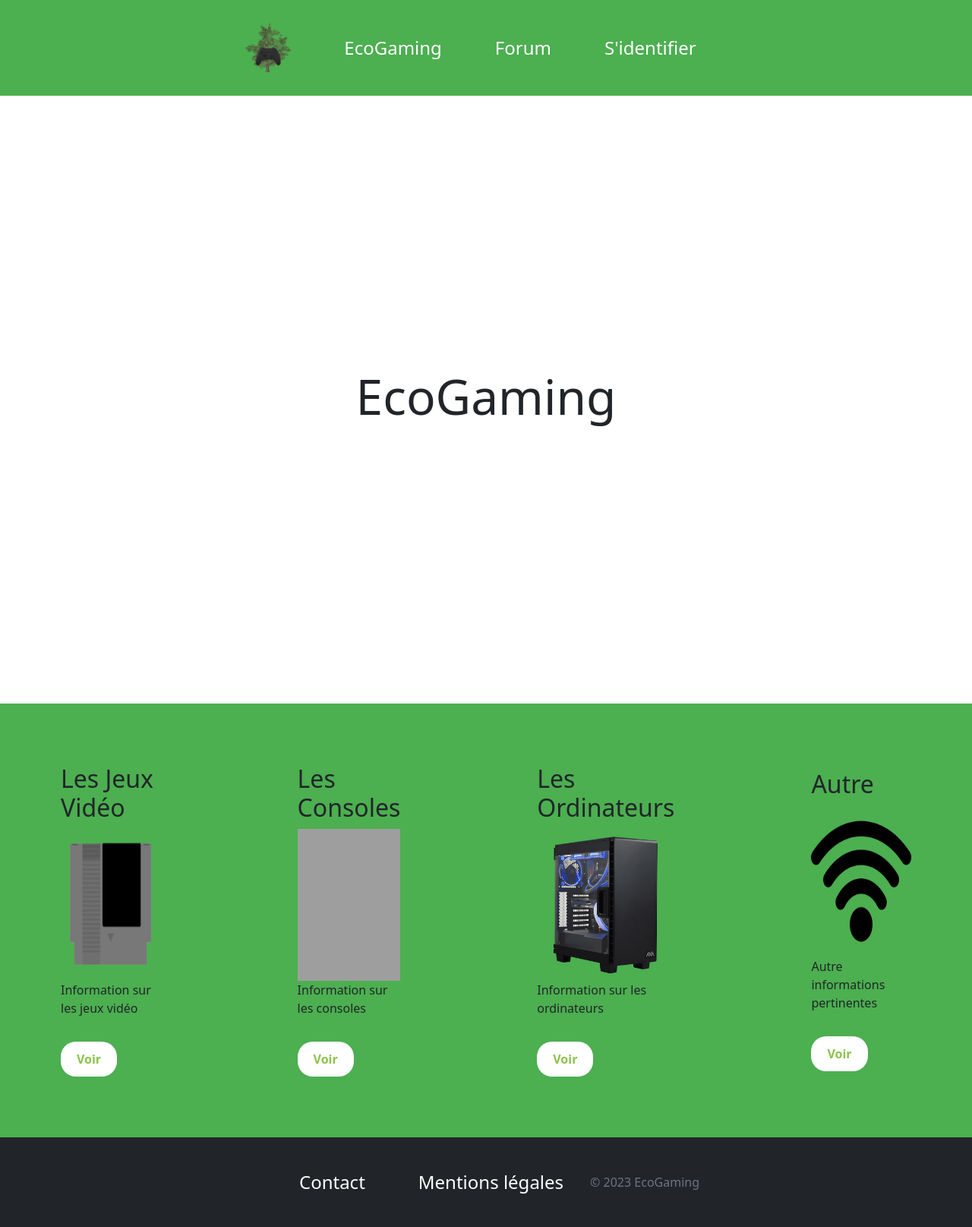
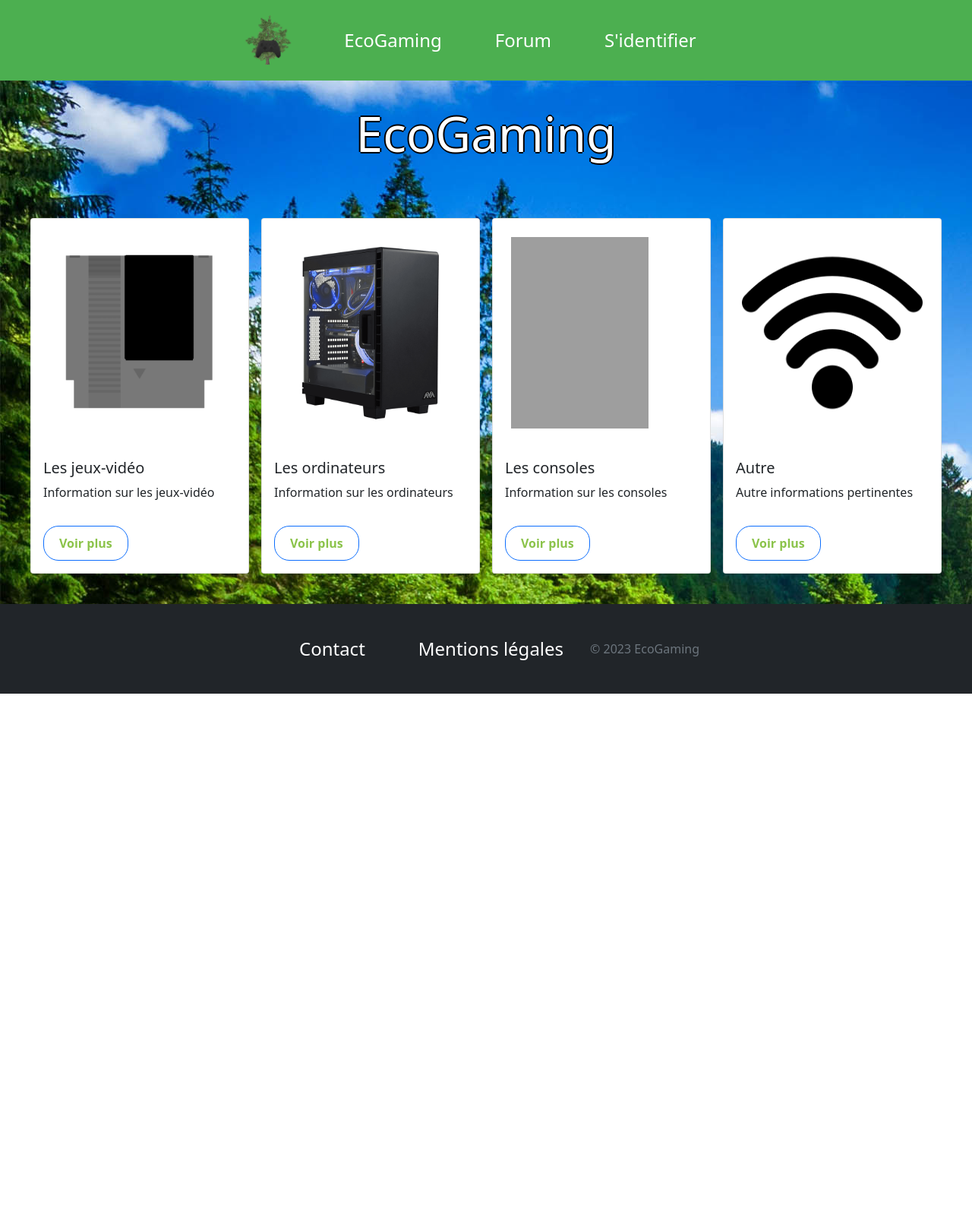
Before and after one commit to Amaboss10/EcoGaming, a Symfony app: template templates/homepage/index.html.twig in a window 1280 px wide. Shown: the whole page at 76% size. After the commit the page ends 913 px from the top, so only its background shows below. Run offline with Twig, Linux system fonts and the light colour scheme; the template is opened without the code that fills it, so the values that code supplies are empty; some libraries are stand-ins or nearby versions; grey boxes are pictures that could not be loaded.

Commit message:
main: fix

```diff
--- a/public/css/style.css
+++ b/public/css/style.css
@@ -9,7 +9,7 @@ body {
   align-items: center;
   justify-content: center;
   background-color: #4CAF50;
-  padding: 20px;
+  padding: 10px;
   margin: 0;
 }
 
@@ -46,51 +46,27 @@ nav .adiv a:hover {
 
 
 /*homepage*/
-
 .homepagediv {
   display: flex;
+  flex-direction: column;
   justify-content: center;
   align-items: center;
-  height: 100vh; /* Set height to fill entire viewport */
+  padding: 2em;
+  background: url("../img/nature.jpg");
 }
 
 .homepagediv h1 {
   font-size: 4rem; /* Adjust font size as needed */
   text-align: center;
-}
-/*homepage section*/
-.homepagesection {
-  background-color: #4CAF50;
+  color: white;
+  margin: 0;
+  padding-bottom: 1em;
+  text-shadow: 2px 0 0 #000, 0 -2px 0 #000, 0 2px 0 #000, -2px 0 0 #000;
 }
 
-.container {
-  display: flex;
-  justify-content: center;
-  align-items: center;
-  flex-wrap: wrap;
-  gap: 5rem;
-  padding: 5rem;
-  max-width: 1500px;
-  margin: 0 auto;
-}
-
-.row {
-  display: flex;
-  align-items: center;
-}
-
-.col {
-  margin-right: 100px;
-  flex: 1;
-}
-
-.col:last-child {
-  margin-right: 0;
-}
-
-.col img {
+.homepagediv-img {
   width: 100%;
-  height: 200px;
+  height: 300px;
 }
 
 .btn {
@@ -182,8 +158,8 @@ nav .adiv a:hover {
     background-color: white;
     border-radius: 20px;
     box-shadow: 0px 0px 10px #888888;
-    margin: 0 auto;
-    max-width: 800px;
+    margin: 2em auto 2em auto;
+    max-width: 75%;
     padding: 30px;
 }
 
--- a/src/Entity/Comments.php
+++ b/src/Entity/Comments.php
@@ -54,7 +54,7 @@ class Comments
         return $this;
     }
 
-    public function getUser(): ?User
+    public function getUserId(): ?User
     {
         return $this->user_id;
     }
--- a/templates/base.html.twig
+++ b/templates/base.html.twig
@@ -17,13 +17,13 @@
 		<div class="navbar">
             <img src="{{ asset('img/ecogaming.png') }}" alt="Logo">
             <nav>
-                <div class="adiv"><a href="/">EcoGaming</a></div>
+                <div class="adiv"><a href={{ path("app_homepage") }}>EcoGaming</a></div>
                 <div class="adiv"><a href={{ path("app_forum") }}>Forum</a></div>
                 {% if user %}
                     {% if is_granted('ROLE_ADMIN') %}
                         <div class="adiv"><a href={{ path("admin") }}>Page admin</a></div>
                     {% endif %}
-                    <div class="adiv"><a href="href={{ path("app_logout") }}">{{ user.name }} : se déconnecter</a></div>
+                    <div class="adiv"><a href={{ path("app_logout") }}>{{ user.name }} : se déconnecter</a></div>
                 {% else %}
                     <div class="adiv"><a href={{ path("app_login") }}>S'identifier</a></div>
                 {% endif %}
--- a/templates/homepage/index.html.twig
+++ b/templates/homepage/index.html.twig
@@ -5,46 +5,47 @@
 {% block body %}
 
 <body>
-<div class="homepagediv"><h1>EcoGaming</h1></div>
+    <div class="homepagediv">
+        <h1>EcoGaming</h1>
+        <section>
+            <div class="d-flex justify-content-between flex-wrap">
+                <div class="card m-2" style="width: 18rem;">
+                  <img src="{{ asset('img/cartouche.png') }}" class="card-img-top p-4 homepagediv-img" alt="Cartouche de jeu">
+                  <div class="card-body">
+                      <h5 class="card-title">Les jeux-vidéo</h5>
+                      <p class="card-text">Information sur les jeux-vidéo</p>
+                      <a class="btn btn-primary" href={{ path("app_jeux") }}>Voir plus</a>
+                  </div>
+                </div>
 
-<div class="homepagesection">
-<section>
-  <div class="container">
-      <div class="col">
-	  <div class="row">
-        <h2>Les Jeux Vidéo</h2>
-        <img src="img/cartouche.png">
+                <div class="card m-2" style="width: 18rem;">
+                  <img src="{{ asset('img/computer.png') }}" class="card-img-top p-4 homepagediv-img" alt="Ordinateur">
+                  <div class="card-body">
+                      <h5 class="card-title">Les ordinateurs</h5>
+                      <p class="card-text">Information sur les ordinateurs</p>
+                      <a class="btn btn-primary" href={{ path("app_ordinateur") }}>Voir plus</a>
                   </div>
-        <p>Information sur les jeux vidéo</p>
-        <a href={{ path("app_jeux") }} class="btn">Voir</a>
                 </div>
-      <div class="col">
-	   <div class="row">
-        <h2>Les Consoles</h2>
-        <img src="img/console.png">
+
+                <div class="card m-2" style="width: 18rem;">
+                  <img src="{{ asset('img/console.png') }}" class="card-img-top p-4 homepagediv-img" style="width: 80%;" alt="Console de jeu">
+                  <div class="card-body">
+                      <h5 class="card-title">Les consoles</h5>
+                      <p class="card-text">Information sur les consoles</p>
+                      <a class="btn btn-primary" href={{ path("app_console") }}>Voir plus</a>
                   </div>
-        <p>Information sur les consoles</p>
-        <a href={{ path("app_console") }} class="btn">Voir</a>
                 </div>
-      <div class="col">
-	   <div class="row">
-        <h2>Les Ordinateurs</h2>
-        <img src="img/computer.png">
+
+                <div class="card m-2" style="width: 18rem;">
+                  <img src="{{ asset('img/autre.png') }}" class="card-img-top p-4 homepagediv-img" alt="Autre">
+                  <div class="card-body">
+                      <h5 class="card-title">Autre</h5>
+                      <p class="card-text">Autre informations pertinentes</p>
+                      <a class="btn btn-primary" href={{ path("app_autre") }}>Voir plus</a>
                   </div>
-        <p>Information sur les ordinateurs</p>
-        <a href={{ path("app_ordinateur") }} class="btn">Voir</a>
-      </div>
-      <div class="col">
-	   <div class="row">
-        <h2>Autre</h2>
-        <img src="img/autre.png">
-		</div>
-        <p>Autre informations pertinentes</p>
-        <a href={{ path("app_autre") }} class="btn">Voir</a>
                 </div>
             </div>
         </section>
     </div>
-
 </body>
 {% endblock %}
```
Also changed, not shown: templates/forum/forum.html.twig (+25 -8 lines), public/img/nature.jpg (added). Lines whose indentation alone changed are shown as unchanged.
